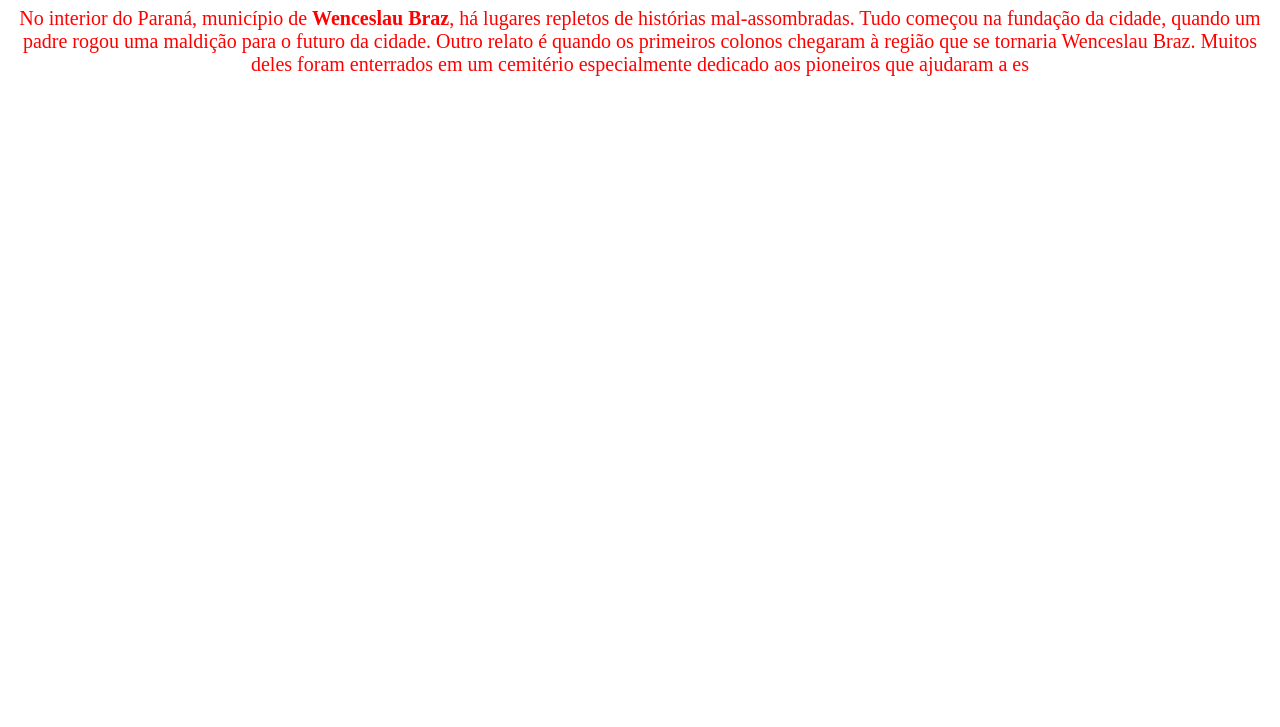
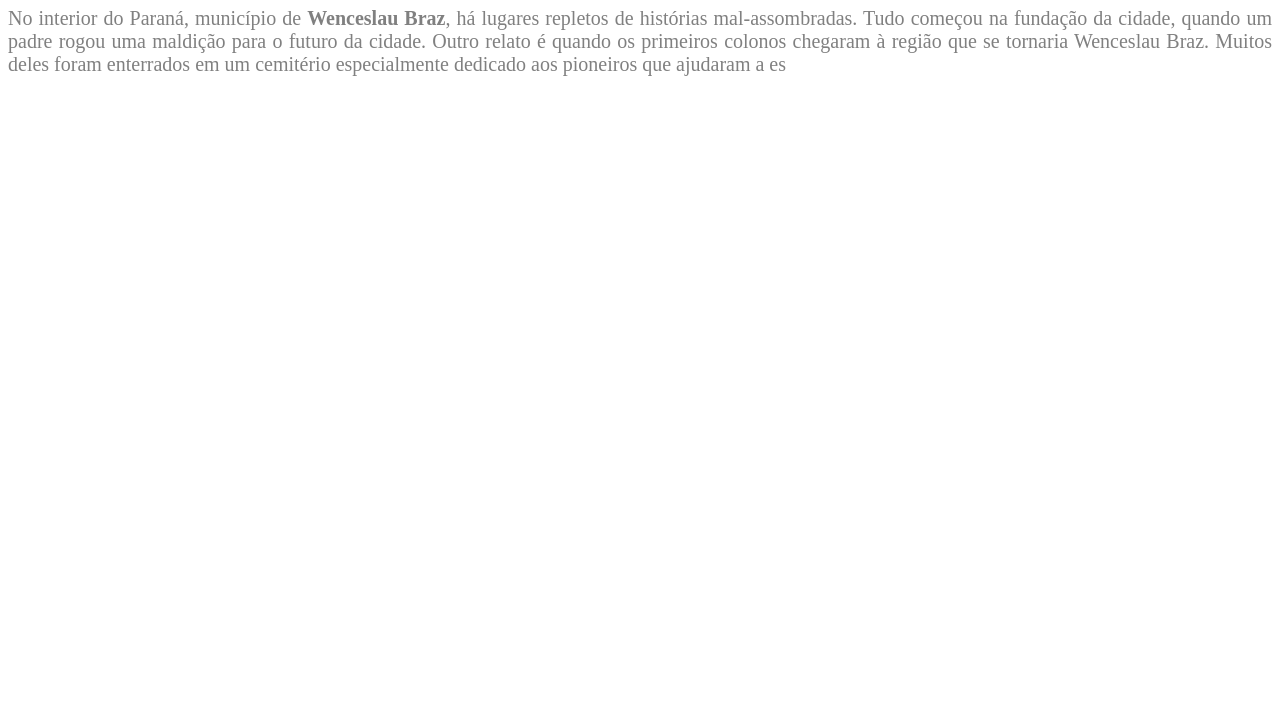
Before and after one commit to Prof-GilBueno/TurmaQ, a plain HTML site: page index.html in a window 1280 px wide. Shown: the part 73-800 px from the top of the page. Drawn offline with Linux system fonts and the light colour scheme.

Commit message:
inserindo classe

```diff
--- a/index.html
+++ b/index.html
@@ -9,7 +9,7 @@
     <h1 id="titulo"> Lugares mal-assombrados em Wenceslau Braz
     </h1>
 
-    <p>
+    <p class="texto">
         No interior do Paraná, município de <b>Wenceslau Braz</b>, há lugares repletos de histórias mal-assombradas. Tudo começou na
         fundação da cidade, quando um padre rogou uma maldição para o futuro da cidade. Outro relato é quando os primeiros
         colonos chegaram à região que se tornaria Wenceslau Braz. Muitos deles foram enterrados em um cemitério especialmente
--- a/style.css
+++ b/style.css
@@ -7,8 +7,14 @@ body {
     text-align: center;
 }
 
-#titulo{
+#titulo {
     font-size: 32px;
     text-align: center;
     text-transform: uppercase;
 }
+
+.texto {
+    text-align: justify;
+    font-size: 20px;
+    color: gray;
+}
```
